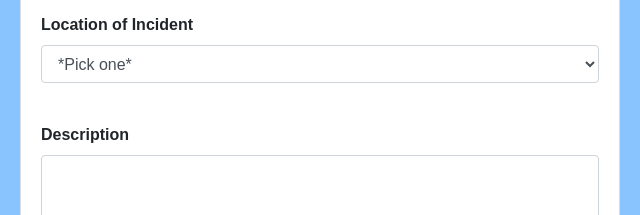
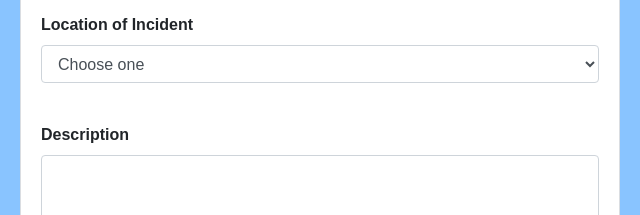
Before and after one commit to Bonzorama/Incident-Report-Form, a website built with Parcel: page index.html in a window 1280 px wide. Shown: the part 472-687 px from the top of the page, 320-960 px from the left. Built offline with nearby package versions, Linux system fonts and the light colour scheme.

Commit message:
Update index.html
Changed default to strong.

```diff
--- a/index.html
+++ b/index.html
@@ -57,7 +57,7 @@
   <div class="form-group">
     <label for="exampleFormControlSelect1"><strong>Location of Incident</strong></label>
     <select class="form-control" id="exampleFormControlSelect1">
-      <option>*Pick one*</option>
+      <option><strong>Choose one</strong></option>
       <option>Office</option>
       <option>Lab</option>
       <option>Classroom</option>
```
